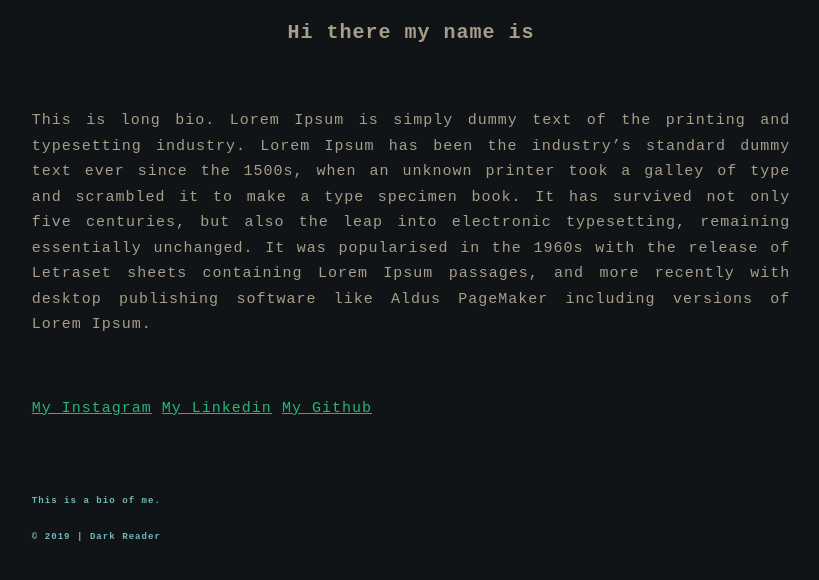
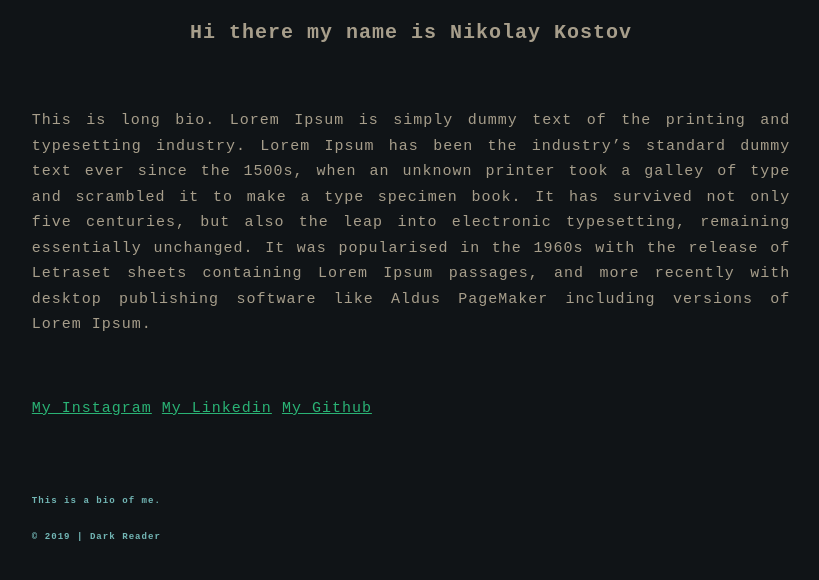
Before and after one commit to nickkostov/nickkostov, a Jekyll site: the page built from about.md, in a window 1280 px wide, cut to the strip 395-991 px from the top of the page. Shown: the top 580 px of the strip, without its empty margins (229-1048 px from the left). Built offline with Jekyll 4.4.1, drawn with Linux system fonts in a browser that asks for light colours.

Commit message:
Updating the picture

```diff
--- a/about.md
+++ b/about.md
@@ -1,9 +1,9 @@
 ---
 title: Nikolay Kostov
 layout: about
-profile_pic: "https://avatars.githubusercontent.com/u/35745114?s=96&v=4"
+profile_pic: "https://avatars2.githubusercontent.com/u/35745114?s=460&"
 profile_pic_alt: ""
-short_bio: Hi there my name is
+short_bio: Hi there my name is Nikolay Kostov
 ---
 
 This is long bio.
```
